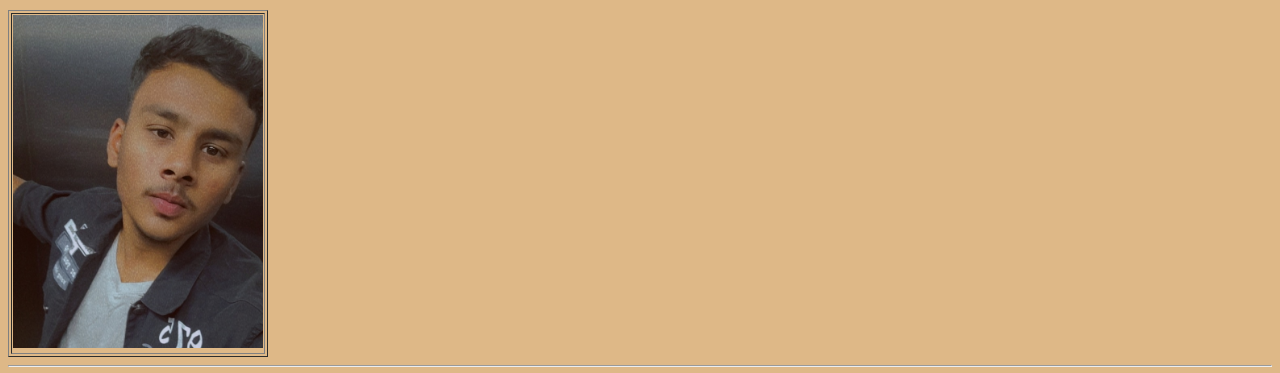
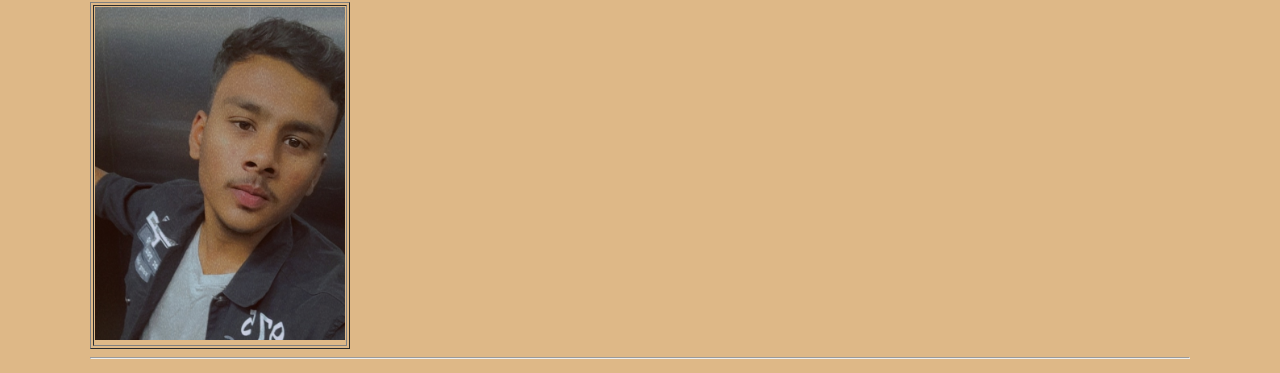
Before and after one commit to Ajay-Devkate/Atharva-Resume-2, a plain HTML site: page index.html in a window 1280 px wide. Shown: the part 78-451 px from the top of the page. Drawn offline with Linux system fonts and the light colour scheme; files that its build step writes are made by us from their sources.

Commit message:
Update index.html

```diff
--- a/index.html
+++ b/index.html
@@ -9,7 +9,7 @@
 </head>
 <link rel="stylesheet" href="css/style.css">
 <link rel="shortcut icon" href="ajaydada.ico" type="image/x-icon">
-<body>
+<body class="container">
 
     <header>
         <style>
@@ -21,12 +21,19 @@ h2{
     background-color: yellowgreen;
 }
 body{
+    width: 100%;
     background-color: burlywood;
 }
 h3{
     background-color: yellow;
 }
+            .container{
+    width: 1100px;
+    margin: 0 auto;
+  }
 </style>
+
+
         <table border="">
             <caption>
                 <h1>Resume</h1>
```
